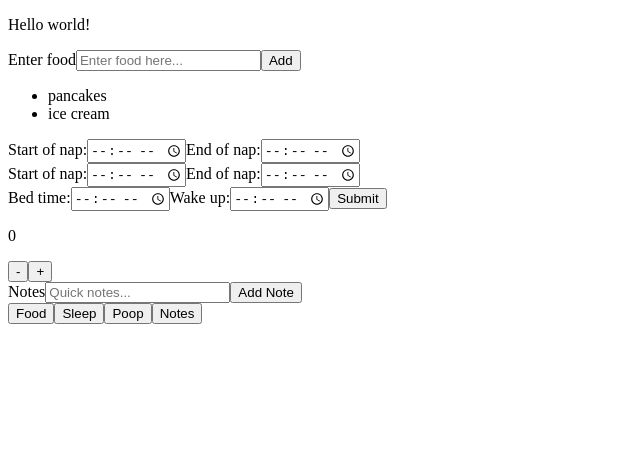
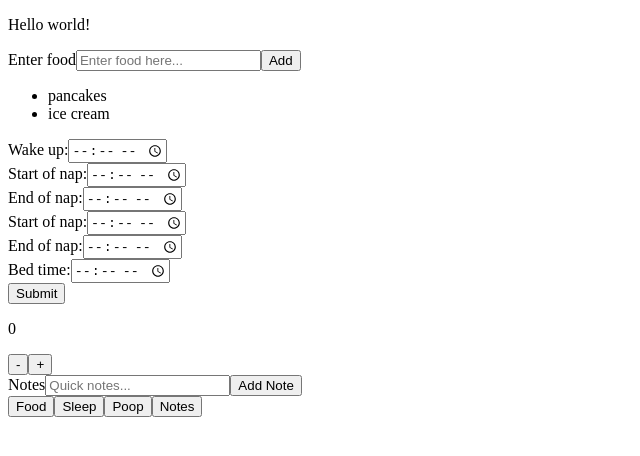
Before and after one commit to TKravel/parent-helper, a React (Create React App) app: page / in a window 1280 px wide. Shown: the top 456 px of the page, without its empty margins (0-640 px from the left). Built offline with nearby package versions, Linux system fonts and the light colour scheme.

Commit message:
create sleep components and basic logic

```diff
--- a/src/App.js
+++ b/src/App.js
@@ -1,5 +1,6 @@
 import React, {useState} from "react";
 import FoodInput from "./components/FoodInput";
+import SleepSection from "./components/SleepSection";
 
 
 function App() {
@@ -10,23 +11,7 @@ function App() {
         <p>Hello world!</p>
       </header>
       <FoodInput />
-      <div>
-        <label htmlFor="firstNapStart">Start of nap:</label>
-        <input type="time" id="firstNapStart" name="firstNapStart" />
-        <label htmlFor="firstNapEnd">End of nap:</label>
-        <input type="time" id="firstNapEnd" name="firstNapEnd" />
-        <br />
-        <label htmlFor="secondNapStart">Start of nap:</label>
-        <input type="time" id="secondNapStart" name="secondNapStart" />
-        <label htmlFor="secondNapEnd">End of nap:</label>
-        <input type="time" id="secondNapEnd" name="secondNapEnd" />
-        <br />
-        <label htmlFor="bedTime">Bed time:</label>
-        <input type="time" id="bedTime" name="bedTime" />
-        <label htmlFor="wakeTime">Wake up:</label>
-        <input type="time" id="wakeTime" name="wakeTime" />
-        <button>Submit</button>
-      </div>
+      <SleepSection />
       <div>
         <p>0</p>
         <button>-</button><button>+</button>
--- a/src/components/FoodInput.jsx
+++ b/src/components/FoodInput.jsx
@@ -1,4 +1,4 @@
-// TODO: Break food data into breakfast, lunch, dinner, snacks.
+// TODO: Break data into breakfast, lunch, dinner, snacks.
 import React, {useState} from "react";
 
 function FoodInput(){
--- /dev/null
+++ b/src/components/SleepInput.jsx
@@ -0,0 +1,25 @@
+import React, {useState} from "react";
+
+function SleepInput(props){
+    const [display, setDisplay] = useState(true);
+
+    function handleBlur(e){
+    setDisplay(false);
+    }
+
+    return(
+        <div>
+            {display === true ?
+            <>
+            <label htmlFor={props.name}>{props.label}</label>
+            <input type="time" id={props.name} name={props.name} onChange={props.change} onBlur={handleBlur} value={props.data}/></> :
+            <>
+            <p>{props.label}</p>
+            <p>{props.data}</p>
+            </>
+            }
+        </div>
+    )
+}
+
+export default SleepInput;
--- /dev/null
+++ b/src/components/SleepSection.jsx
@@ -0,0 +1,148 @@
+import React, {useState} from "react";
+import SleepInput from "./SleepInput";
+
+function SleepSection(){
+
+    const [naps, setNaps] = useState({
+        wakeUp: '',
+        firstNapStart: '',
+        firstNapEnd: '',
+        secondNapStart: '',
+        secondNapEnd: '',
+        bedTime: ''
+    })
+
+    function handleChange(e){
+    e.preventDefault();
+    const userData = e.target.value;
+    const time = e.target.name;
+
+    console.log(e);
+    console.log(time);
+    console.log(userData);
+
+    switch(time){
+        case "wakeTime":
+        setNaps(prevValue => {
+            return {
+            wakeUp: userData,
+            firstNapStart: prevValue.firstNapStart,
+            firstNapEnd: prevValue.firstNapEnd,
+            secondNapStart: prevValue.secondNapStart,
+            secondNapEnd: prevValue.secondNapEnd,
+            bedTime: prevValue.bedTime
+            }
+        });
+
+        break;
+        case "firstNapStart":
+        setNaps(prevValue => {
+            return {
+            wakeUp: prevValue.wakeUp,
+            firstNapStart: userData,
+            firstNapEnd: prevValue.firstNapEnd,
+            secondNapStart: prevValue.secondNapStart,
+            secondNapEnd: prevValue.secondNapEnd,
+            bedTime: prevValue.bedTime}
+        });
+        break;
+        case "firstNapEnd":
+        setNaps(prevValue => {
+            return {
+            wakeUp: prevValue.wakeUp,
+            firstNapStart: prevValue.firstNapStart,
+            firstNapEnd: userData,
+            secondNapStart: prevValue.secondNapStart,
+            secondNapEnd: prevValue.secondNapEnd,
+            bedTime: prevValue.bedTime}
+        });
+        break;
+        case "secondNapStart":
+        setNaps(prevValue => {
+            return {
+            wakeUp: prevValue.wakeUp,
+            firstNapStart: prevValue.firstNapStart,
+            firstNapEnd: prevValue.firstNapEnd,
+            secondNapStart: userData,
+            secondNapEnd: prevValue.secondNapEnd,
+            bedTime: prevValue.bedTime}
+        });
+        break;
+        case "secondNapEnd":
+        setNaps(prevValue => {
+            return {
+            wakeUp: prevValue.wakeUp,
+            firstNapStart: prevValue.firstNapStart,
+            firstNapEnd: prevValue.firstNapEnd,
+            secondNapStart: prevValue.secondNapStart,
+            secondNapEnd: userData,
+            bedTime: prevValue.bedTime}
+        });
+        break;
+        case "bedTime":
+        setNaps(prevValue => {
+            return {
+            wakeUp: prevValue.wakeUp,
+            firstNapStart: prevValue.firstNapStart,
+            firstNapEnd: prevValue.firstNapEnd,
+            secondNapStart: prevValue.secondNapStart,
+            secondNapEnd: prevValue.secondNapEnd,
+            bedTime: userData}
+        });
+        break;
+        default:
+        console.log(Error);
+        break;
+        }
+    }
+
+    return(
+    <div>
+        <SleepInput
+            key="0"
+            change={handleChange}
+            data={naps.wakeUp}
+            name="wakeTime"
+            label="Wake up:"
+        />
+        <SleepInput
+            key="1"
+            change={handleChange}
+            data={naps.firstNapStart}
+            name="firstNapStart"
+            label="Start of nap:"
+        />
+        <SleepInput
+            key="2"
+            change={handleChange}
+            data={naps.firstNapEnd}
+            name="firstNapEnd"
+            label="End of nap:"
+        />
+        <SleepInput
+            key="3"
+            change={handleChange}
+            data={naps.firstNapEnd}
+            name="secondNapStart"
+            label="Start of nap:"
+        />
+        <SleepInput
+            key="4"
+            change={handleChange}
+            data={naps.firstNapEnd}
+            name="secondNapEnd"
+            label="End of nap:"
+        />
+        <SleepInput
+            key="5"
+            change={handleChange}
+            data={naps.firstNapEnd}
+            name="bedTime"
+            label="Bed time:"
+        />
+        <button>Submit</button>
+    </div>
+    )
+}
+
+export default SleepSection;
```
